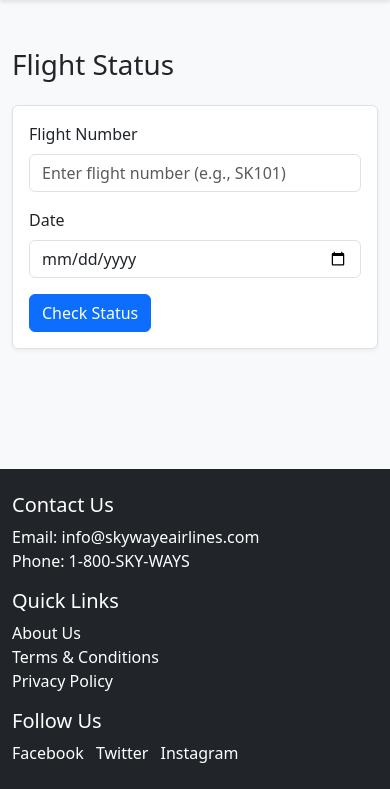
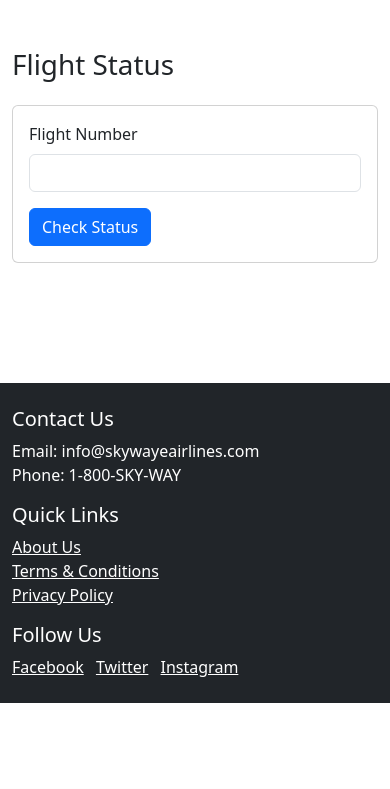
Before and after one commit to Mohammad-Radwan/Airline, an ASP.NET Core app: page /FlightStatus in a window 390 px wide. Shown: the part 56-845 px from the top of the page. After the commit the page ends 759 px from the top, so only its background shows below. Run offline with ASP.NET Core 8, Linux system fonts and the light colour scheme.

Commit message:
✨ feat(FlightStatus): Implements flight status lookup by ID.
✨ feat(Models): Adds error handling and search status properties.

✨ feat(Pages): Updates FlightStatus page UI and logic.

```diff
--- a/WebApplication1/WebApplication1/Models/AssignableObjects.cs
+++ b/WebApplication1/WebApplication1/Models/AssignableObjects.cs
@@ -53,7 +53,7 @@ public class IncidentContainerObject()
 }
 
 
-public class FlightStatusContainerObject()
+public class FlightStatusContainerObject
 {
     public string FlightID { get; set; }
     public string FlightStatus { get; set; }
@@ -63,4 +63,7 @@ public class FlightStatusContainerObject()
     public string FlightAirCraft { get; set; }
     public int FlightDuration { get; set; }
 
+    // Simple properties for form handling
+    public bool SearchPerformed { get; set; }
+    public string ErrorMessage { get; set; }
 }
--- a/WebApplication1/WebApplication1/Pages/FlightStatus.cshtml
+++ b/WebApplication1/WebApplication1/Pages/FlightStatus.cshtml
@@ -3,17 +3,14 @@
 @{
     Layout = null;
 }
+
 <!DOCTYPE html>
-<html lang="en">
+<html>
 <head>
-    <meta charset="UTF-8">
-    <meta name="viewport" content="width=device-width, initial-scale=1.0">
     <title>Flight Status - SkyWay Airways</title>
     <link href="https://cdn.jsdelivr.net/npm/bootstrap@5.3.2/dist/css/bootstrap.min.css" rel="stylesheet">
-    <link href="../wwwroot/UnifiedStyle.css" rel="stylesheet">
 </head>
 <body>
-
 <nav class="navbar navbar-expand-lg navbar-dark bg-dark">
     <div class="container">
         <a class="navbar-brand" asp-controller="Home" asp-action="Index">SkyWay Airlines</a>
@@ -32,7 +29,7 @@
                     <a class="nav-link" asp-area="" asp-page="ReportIncident">Report Incident</a>
                 </li>
                 <li class="nav-item">
-                    <a class="nav-link" asp-area="" asp-page="FlightStatus">Aircraft Status</a>
+                    <a class="nav-link" asp-area="" asp-page="FlightStatus">Flight Status</a>
                 </li>
                 <li class="nav-item">
                     <a class="nav-link"asp-area="" asp-page="SeatSelection">Seat Selection</a>
@@ -41,177 +38,54 @@
         </div>
     </div>
 </nav>
-
-
-
 <div class="container py-5">
     <h1 class="mb-4">Flight Status</h1>
 
-    <!-- Flight Search -->
     <div class="card mb-4">
         <div class="card-body">
-            <form class="row g-3">
-                <div class="col-md-6">
+            <form method="post">
+                <div class="mb-3">
                     <label class="form-label">Flight Number</label>
-                    <input type="text" class="form-control" placeholder="Enter flight number (e.g., SK101)">
+                    <input type="text" class="form-control" asp-for="FlightStatusVM.FlightID">
                 </div>
-                <div class="col-md-6">
-                    <label class="form-label">Date</label>
-                    <input type="date" class="form-control">
-                </div>
-                <div class="col-12">
-                    <button type="submit" class="btn btn-primary">Check Status</button>
-                </div>
+                <button type="submit" class="btn btn-primary">Check Status</button>
             </form>
         </div>
     </div>
 
-    <!-- Replace the existing Flight Status Cards section with this -->
-    <div class="row justify-content-center">
-        <div class="col-md-8" id="flightStatusCard" style="display: none;">
+    @if (Model.FlightStatusVM.SearchPerformed)
+    {
+        @if (!string.IsNullOrEmpty(Model.FlightStatusVM.ErrorMessage))
+        {
+            <div class="alert alert-danger">
+                @Model.FlightStatusVM.ErrorMessage
+            </div>
+        }
+        else
+        {
             <div class="card">
-                <div class="card-header d-flex justify-content-between align-items-center">
-                    <h5 class="mb-0" id="flightHeader"></h5>
-                    <span class="badge" id="statusBadge"></span>
+                <div class="card-header">
+                    <h5 class="mb-0">Flight Details</h5>
                 </div>
                 <div class="card-body">
-                    <div class="row mb-3">
-                        <div class="col-6">
-                            <p class="mb-1"><strong>From:</strong> <span id="departureAirport"></span></p>
-                            <p class="mb-1"><strong>Departure:</strong> <span id="departureTime"></span></p>
-                            <p id="departureStatus"></p>
-                        </div>
-                        <div class="col-6">
-                            <p class="mb-1"><strong>To:</strong> <span id="arrivalAirport"></span></p>
-                            <p class="mb-1"><strong>Arrival:</strong> <span id="arrivalTime"></span></p>
-                            <p id="arrivalStatus"></p>
-                        </div>
-                    </div>
-                    <div class="flight-progress mb-3">
-                        <div class="progress" style="height: 20px;">
-                            <div class="progress-bar" id="flightProgress" role="progressbar" style="width: 0%">
-                                0% Complete
-                            </div>
-                        </div>
-                    </div>
-                    <div class="flight-conditions">
-                        <h6>Flight Conditions</h6>
-                        <ul class="list-unstyled" id="flightConditions">
-                        </ul>
-                    </div>
+                    <p><strong>Flight ID:</strong> @Model.FlightStatusVM.FlightID</p>
+                    <p><strong>Status:</strong> @Model.FlightStatusVM.FlightStatus</p>
+                    <p><strong>Departure:</strong> @Model.FlightStatusVM.FlightDepartTime.ToString("g")</p>
+                    <p><strong>Arrival:</strong> @Model.FlightStatusVM.FlightArrivalTime.ToString("g")</p>
+                    <p><strong>Route:</strong> @Model.FlightStatusVM.FlightRoute</p>
+                    <p><strong>Aircraft:</strong> @Model.FlightStatusVM.FlightAirCraft</p>
+                    <p><strong>Duration:</strong> @Model.FlightStatusVM.FlightDuration Hours</p>
                 </div>
             </div>
-        </div>
-    </div>
-
-    <style>
-        /* Status-specific border colors */
-        .card.status-ontime { border-color: #28a745; }
-        .card.status-departed { border-color: #007bff; }
-        .card.status-arrived { border-color: #17a2b8; }
-        .card.status-delayed { border-color: #ffc107; }
-        .card.status-cancelled { border-color: #dc3545; }
-        .card.status-scheduled { border-color: #6c757d; }
-    </style>
-
-    <script>
-        document.getElementById('SearchForm').addEventListener('submit', async function(e) {
-            e.preventDefault();
-
-            const flightId = document.getElementById('flightId').value;
-            const flightDate = document.getElementById('flightDate').value;
-
-            try {
-                const response = await fetch(`?handler=GetFlightDetails&FlightID=${encodeURIComponent(flightId)}&DepartTime=${encodeURIComponent(flightDate)}`, {
-                    method: 'GET',
-                    headers: {
-                        'Accept': 'application/json'
-                    }
-                });
-
-                if (!response.ok) {
-                    throw new Error(`HTTP error! status: ${response.status}`);
-                }
-
-                const result = await response.json();
-                if (result.success) {
-                    updateFlightStatusCard(result.success);
-                } else {
-                    alert('Flight not found');
-                }
-            } catch (error) {
-                console.error('Error:', error);
-                alert('Failed to fetch flight details');
-            }
-        });
-
-        function updateFlightStatusCard(flight) {
-            // Show the card
-            const statusCard = document.getElementById('flightStatusCard');
-            statusCard.style.display = 'block';
-
-            // Remove any existing status classes and add the new one
-            const card = statusCard.querySelector('.card');
-            card.className = 'card';
-            card.classList.add(`status-${flight.status.toLowerCase()}`);
-
-            // Update header and status badge
-            document.getElementById('flightHeader').textContent = `${flight.flightNumber}`;
-
-            const statusBadge = document.getElementById('statusBadge');
-            statusBadge.textContent = flight.status;
-            statusBadge.className = `badge bg-${getStatusColor(flight.status)}`;
-
-            // Update flight details
-            document.getElementById('departureAirport').textContent = flight.departureAirport;
-            document.getElementById('arrivalAirport').textContent = flight.arrivalAirport;
-            document.getElementById('departureTime').textContent = flight.departureTime;
-            document.getElementById('arrivalTime').textContent = flight.arrivalTime;
-
-            // Update progress bar
-            const progressBar = document.getElementById('flightProgress');
-            progressBar.style.width = `${flight.progress}%`;
-            progressBar.textContent = `${flight.progress}% Complete`;
-            progressBar.className = `progress-bar bg-${getStatusColor(flight.status)}`;
-
-            // Update flight conditions
-            const conditionsList = document.getElementById('flightConditions');
-            conditionsList.innerHTML = flight.conditions.map(condition =>
-                `<li class="text-${condition.status}">${getStatusIcon(condition.status)} ${condition.message}</li>`
-            ).join('');
         }
-
-        function getStatusColor(status) {
-            const colors = {
-                'On Time': 'success',
-                'Departed': 'primary',
-                'Arrived': 'info',
-                'Delayed': 'warning',
-                'Cancelled': 'danger',
-                'Scheduled': 'secondary'
-            };
-            return colors[status] || 'secondary';
-        }
-
-        function getStatusIcon(status) {
-            const icons = {
-                'success': '✓',
-                'warning': '⚠',
-                'danger': '✕',
-                'info': 'ℹ'
-            };
-            return icons[status] || 'ℹ';
-        }
-    </script>
-
+    }
 </div>
 <footer class="bg-dark text-white py-4 mt-5">
     <div class="container">
         <div class="row">
             <div class="col-md-4">
                 <h5>Contact Us</h5>
-                <p>Email: info@skywayeairlines.com<br>
-                    Phone: 1-800-SKY-WAYS</p>
+                <p>Email: info@skywayeairlines.com<br>Phone: 1-800-SKY-WAY</p>
             </div>
             <div class="col-md-4">
                 <h5>Quick Links</h5>
--- a/WebApplication1/WebApplication1/Pages/FlightStatus.cshtml.cs
+++ b/WebApplication1/WebApplication1/Pages/FlightStatus.cshtml.cs
@@ -2,75 +2,49 @@ using Microsoft.AspNetCore.Mvc;
 using Microsoft.AspNetCore.Mvc.RazorPages;
 using WebApplication1.Models;
 
-namespace WebApplication1.Pages;
-
+namespace WebApplication1.Pages
+{
     public class FlightStatus : PageModel
     {
         private readonly FlightStatusModel _flightStatusModel;
-    public void OnGet()
-    {
 
-    }
+        [BindProperty]
+        public FlightStatusContainerObject FlightStatusVM { get; set; }
 
         public FlightStatus()
         {
             _flightStatusModel = new FlightStatusModel();
+            FlightStatusVM = new FlightStatusContainerObject();
         }
 
+        public void OnGet()
+        {
+            FlightStatusVM.SearchPerformed = false;
+        }
 
-    public IActionResult OnGetGetFlightDetails(string FlightID, DateTimeOffset DepartTime)
+        public IActionResult OnPost()
         {
             try
             {
-            var flightDetails = _flightStatusModel.GetFlightDetails(FlightID, DepartTime)[0];
+                var flightDetails = _flightStatusModel.GetFlightDetails(FlightStatusVM.FlightID);
 
-            // Assuming flightDetails contains the necessary information
-            var result = new
+                if (flightDetails != null && flightDetails.Count > 0)
                 {
-                success = new
+                    // Store the first flight found
+                    FlightStatusVM = flightDetails[0];
+                }
+                else
                 {
-                    flightNumber = flightDetails.FlightID,
-                    status = flightDetails.FlightStatus,
-                    departureAirport = flightDetails.FlightDepartTime,
-                    arrivalAirport = flightDetails.FlightArrivalTime,
-                    departureTime = flightDetails.FlightDepartTime.ToString("HH:mm"),
-                    arrivalTime = flightDetails.FlightArrivalTime.ToString("HH:mm"),
-                    progress = CalculateFlightProgress(flightDetails),
-                    // conditions = new[]
-                    // {
-                    //     new { status = "success", message = "Weather conditions favorable" },
-                    //     new { status = "success", message = "All systems operational" },
-                    //     new { status = GetFlightConditionStatus(flightDetails),
-                    //           message = GetFlightConditionMessage(flightDetails) }
-                    // }
+                    FlightStatusVM.ErrorMessage = "No flight found with this ID.";
                 }
-            };
-
-            return new JsonResult(result);
             }
             catch (Exception ex)
             {
-            Console.WriteLine($"Failed to get flight details: {ex.Message}");
-            return new JsonResult(new { error = "Failed to get flight details" })
-            {
-                StatusCode = 500
-            };
+                FlightStatusVM.ErrorMessage = "An error occurred while retrieving flight details.";
+            }
+
+            FlightStatusVM.SearchPerformed = true;
+            return Page();
         }
     }
-
-    private int CalculateFlightProgress(FlightStatusContainerObject flight)
-    {
-        // Add your progress calculation logic here
-        return 0; // Placeholder
 }
-
-    private string GetFlightConditionStatus(FlightStatusContainerObject flight)
-    {
-        // Add your condition status logic here
-        return "success"; // Placeholder string GetFlightConditionMessage(FlightStatusContainerObject flight)
-
-        // Add your condition message logic here
-        return "Flight proceeding as scheduled"; // Placeholder
-    }
-
-}
```
Also changed, not shown: WebApplication1/WebApplication1/Models/FlightStatusModel.cs (+4 -4 lines). Lines whose indentation alone changed are shown as unchanged.
